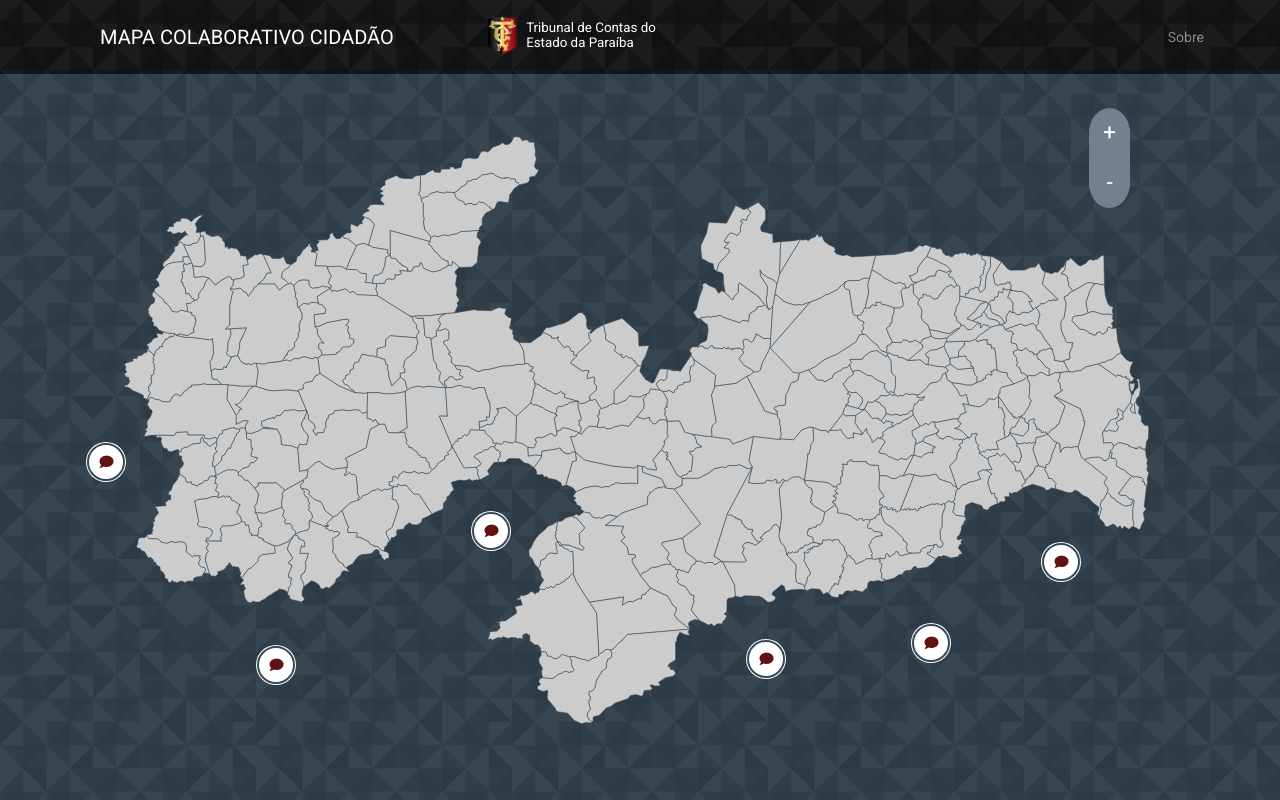
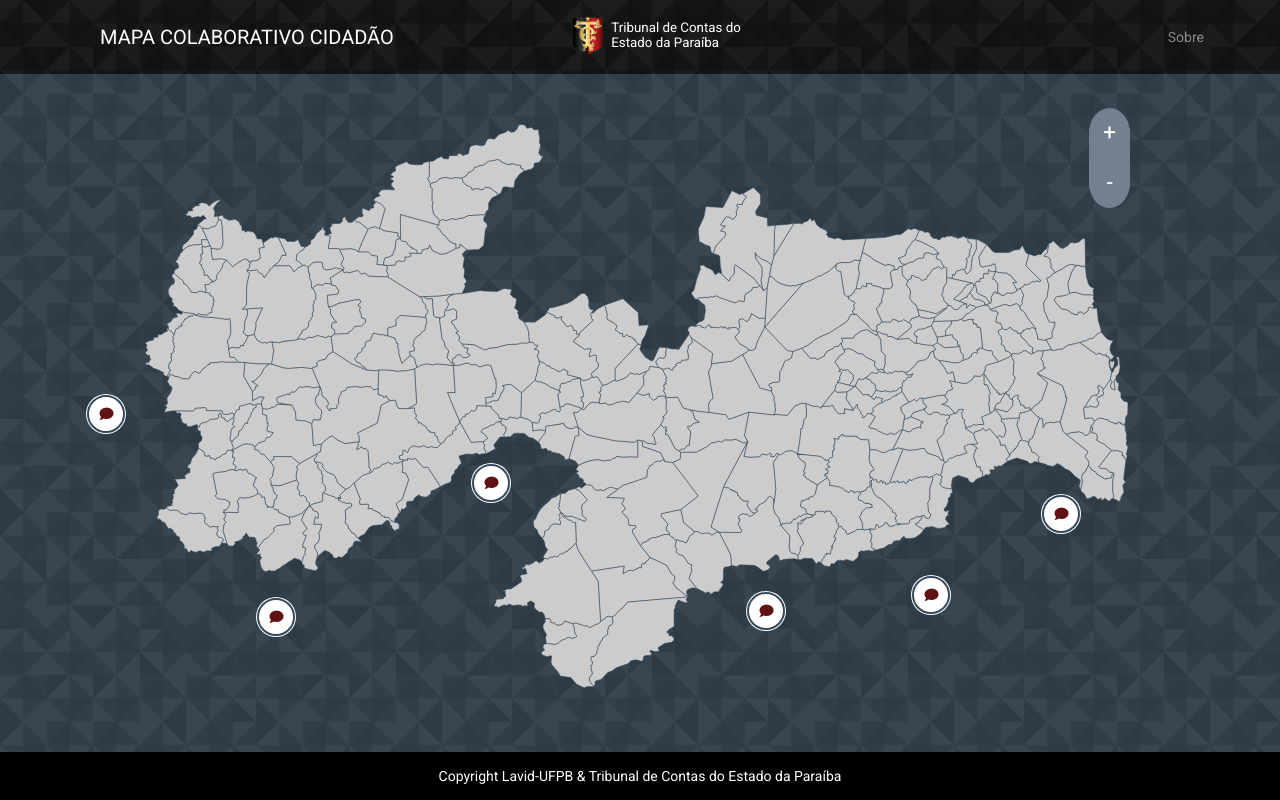
Before and after one commit to Jaquedonin/siteAuditor, a Node server app: page /museu in a window 1280 px wide. Run offline with Node 20, Linux system fonts and the light colour scheme; some libraries are stand-ins or nearby versions.

Commit message:
Adicionar footer

```diff
--- a/public/stylesheets/map.css
+++ b/public/stylesheets/map.css
@@ -29,12 +29,12 @@
 }
 
 #mapa-header .col-4:nth-child(2),
-#mapa-header-menu .col-4:nth-child(2){
+#mapa-header-museu .col-4:nth-child(2){
     text-align: center;
 }
 
 #mapa-header a,
-#mapa-header-menu a{
+#mapa-header-museu a,{
     color: #fff;
 }
 
@@ -580,3 +580,9 @@
     width: auto;
     margin: -15px;
 }
+
+footer{
+    background: #000;
+    color: #fff;
+    text-align: center;
+}
--- a/views/layout.pug
+++ b/views/layout.pug
@@ -20,3 +20,6 @@
         block header
         block content
         block modal
+    footer
+        .container
+            p="Copyright Lavid-UFPB & Tribunal de Contas do Estado da Paraíba"
```
